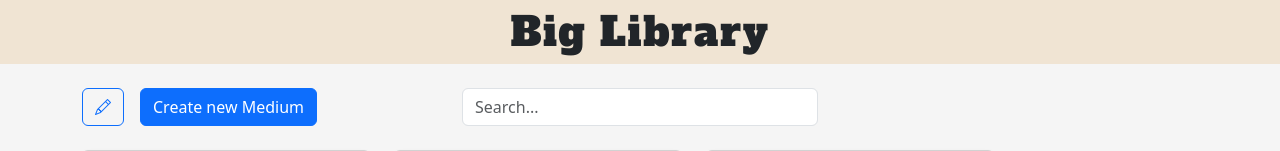
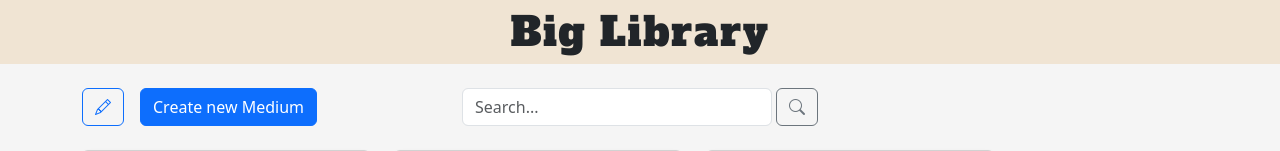
Before and after one commit to knsdev/big_library, a PHP site: page / in a window 1280 px wide. Shown: the top 151 px of the page. Run offline with PHP 8.4, Linux system fonts and the light colour scheme; data comes from the database, SQL or seed files in the repository.

Commit message:
Add search button with an icon

```diff
--- a/website/index.php
+++ b/website/index.php
@@ -53,8 +53,11 @@ if (isset($_POST['search'])) {
         </div>
       </div>
       <div class="col-12 col-sm-6 col-md-6 col-lg-4">
-        <form role="search" method="POST">
+        <form role="search" method="POST" class="d-flex gap-1">
           <input name="search" type="search" class="form-control" placeholder="Search..." aria-label="Search">
+          <button type="submit" aria-label="Submit" class="btn btn-outline-secondary">
+            <i class="bi bi-search"></i>
+          </button>
         </form>
       </div>
       <div class="col-0 col-sm-0 col-md-1 col-lg-4"></div>
```
